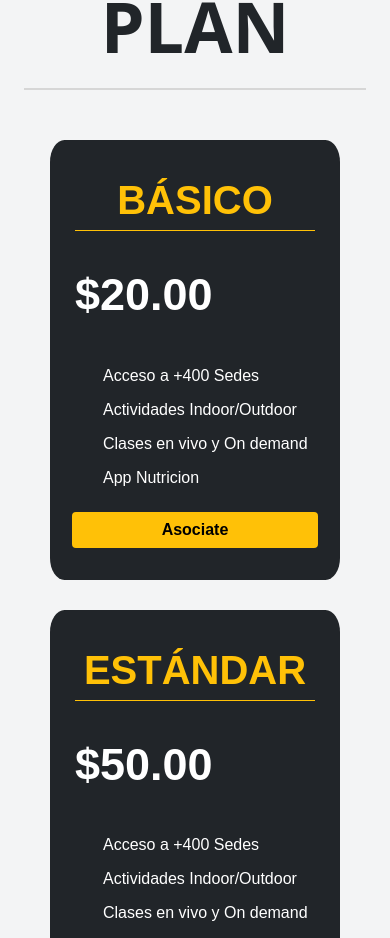
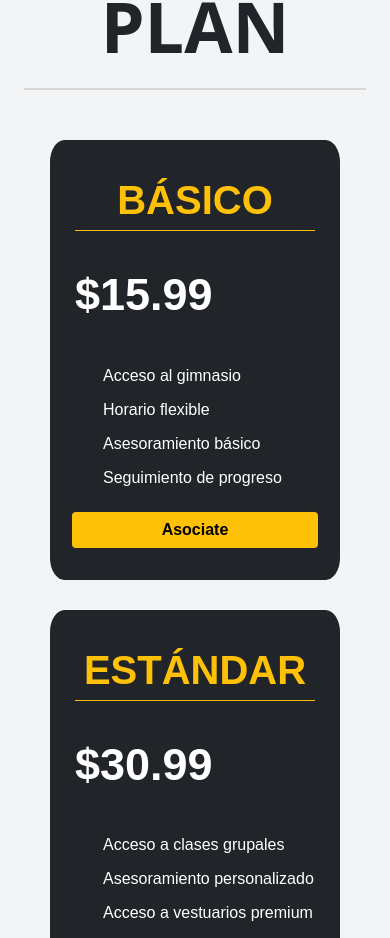
Before and after one commit to fraancosan/gymScriptFE, an Angular app in the folder angular/: page / in a window 390 px wide. Shown: the part 1044-1982 px from the top of the page. Built offline with nearby package versions, Linux system fonts and the light colour scheme.

Commit message:
Se terminaron las cards y se corrigio el responsive del h1 del banner

```diff
--- a/angular/src/app/app.component.css
+++ b/angular/src/app/app.component.css
@@ -12,7 +12,7 @@
   top: 50%;
   left: 50%;
   color: #fff;
-  font-size: 120px;
+  display: none;
   transform: translate(-50%, -50%);
   text-shadow: 3px 4px 7px #130f05cc;
 }
@@ -57,6 +57,10 @@
 
 /*Si es una computadora se pone lo siguiente*/
 @media (min-width: 800px) {
+  .title-presentation {
+      display: block;
+      font-size: 60px;
+  }
   .containerPlanes .col {
     margin-bottom: 40px;
   }
@@ -64,6 +68,10 @@
 
 
 @media (min-width: 1372px) {
+    .title-presentation {
+        display: block;
+        font-size: 100px;
+      }
   .containerPlanes{
     width: 75%;
   }
--- a/angular/src/app/app.component.html
+++ b/angular/src/app/app.component.html
@@ -17,9 +17,8 @@
   </div>
   <div class="containerCards">
     <div class="row">
-      <app-card class="col" title="BÁSICO" cost="20"></app-card>
-      <app-card class="col" title="ESTÁNDAR" cost="50"></app-card>
-      <app-card class="col" title="PREMIUM" cost="100"></app-card>
+      <!-- Con la directiva ngFor me ahorro tener que declarar 3 veces el componente app-card, ya que esta recorre el array cards del AppComponent.ts y me va mostrando los diferentes datos en cada card -->
+      <app-card *ngFor="let card of cards" class="col" [title]="card.title" [cost]="card.cost.toString()" [cardListItems]="card.cardListItems"></app-card>
     </div>
   </div>
 </div>
--- a/angular/src/app/app.component.ts
+++ b/angular/src/app/app.component.ts
@@ -7,4 +7,40 @@ import { Component } from '@angular/core';
 })
 export class AppComponent {
   title = 'angular';
+
+  /* Array de Objetos para almacenar la diferente info de cada plan*/
+
+  cards = [
+    {
+      title: 'BÁSICO',
+      cost: 15.99,
+      cardListItems: [
+        'Acceso al gimnasio',
+        'Horario flexible',
+        'Asesoramiento básico',
+        'Seguimiento de progreso'
+      ]
+    },
+    {
+      title: 'ESTÁNDAR',
+      cost: 30.99,
+      cardListItems: [
+        'Acceso a clases grupales',
+        'Asesoramiento personalizado',
+        'Acceso a vestuarios premium',
+        'Descuentos en suplementos'
+      ]
+    },
+    {
+      title: 'PREMIUM',
+      cost: 55.99,
+      cardListItems: [
+        'Acceso exclusivo',
+        'Entrenamiento personalizado',
+        'Nutrición avanzada',
+        'Clases de Boxeo'
+      ]
+    }
+  ];
+
 }
--- a/angular/src/app/app.module.ts
+++ b/angular/src/app/app.module.ts
@@ -13,7 +13,7 @@ import { HeaderComponent } from './components/header/header.component';
     AppComponent,
     CardComponent,
     LoadingComponent,
-    HeaderComponent
+    HeaderComponent,
   ],
   imports: [
     BrowserModule,
--- a/angular/src/app/components/card/card.component.css
+++ b/angular/src/app/components/card/card.component.css
@@ -51,6 +51,7 @@
     display: flex;
     flex-direction: row;
     margin: 10px 5px;
+    margin-bottom: 10px;
     list-style: none;
 }
 
--- a/angular/src/app/components/card/card.component.html
+++ b/angular/src/app/components/card/card.component.html
@@ -2,17 +2,11 @@
   <span class="title">{{ title }}</span>
   <span class="cost">{{ cost | currency }}</span>
 
-  <!-- <span class="title">{{ title }}</span>
-  <span class="cost">{{ cost | currency }}</span> -->
   <ul class="card-list">
-    <li class="list-item"><i class="gg-check-o"></i>Acceso a +400 Sedes</li>
-    <li class="list-item">
-      <i class="gg-check-o"></i>Actividades Indoor/Outdoor
+    <!-- En este caso uso la directiva ngFor para recorrer el array de string que contiene los items de la lista de beneficios de cada plan, con esto me ahorro declarar una etiqueta <li></li> por cada item -->
+    <li class="list-item" *ngFor="let item of cardListItems">
+      <i class="gg-check-o"></i>{{item}}
     </li>
-    <li class="list-item">
-      <i class="gg-check-o"></i>Clases en vivo y On demand
-    </li>
-    <li class="list-item"><i class="gg-check-o"></i>App Nutricion</li>
   </ul>
   <button class="btn btn-warning boton">Asociate</button>
 </div>
--- a/angular/src/app/components/card/card.component.ts
+++ b/angular/src/app/components/card/card.component.ts
@@ -8,4 +8,5 @@ import { Component, Input } from '@angular/core';
 export class CardComponent {
   @Input() title!: string;
   @Input() cost!: string;
+  @Input() cardListItems!: string[];
 }
--- a/angular/src/index.html
+++ b/angular/src/index.html
@@ -2,7 +2,7 @@
 <html lang="en">
 <head>
   <meta charset="utf-8">
-  <title>Angular</title>
+  <title>GymScript</title>
   <base href="/">
   <meta name="viewport" content="width=device-width, initial-scale=1">
   <link rel="icon" type="image/x-icon" href="favicon.ico">
```
